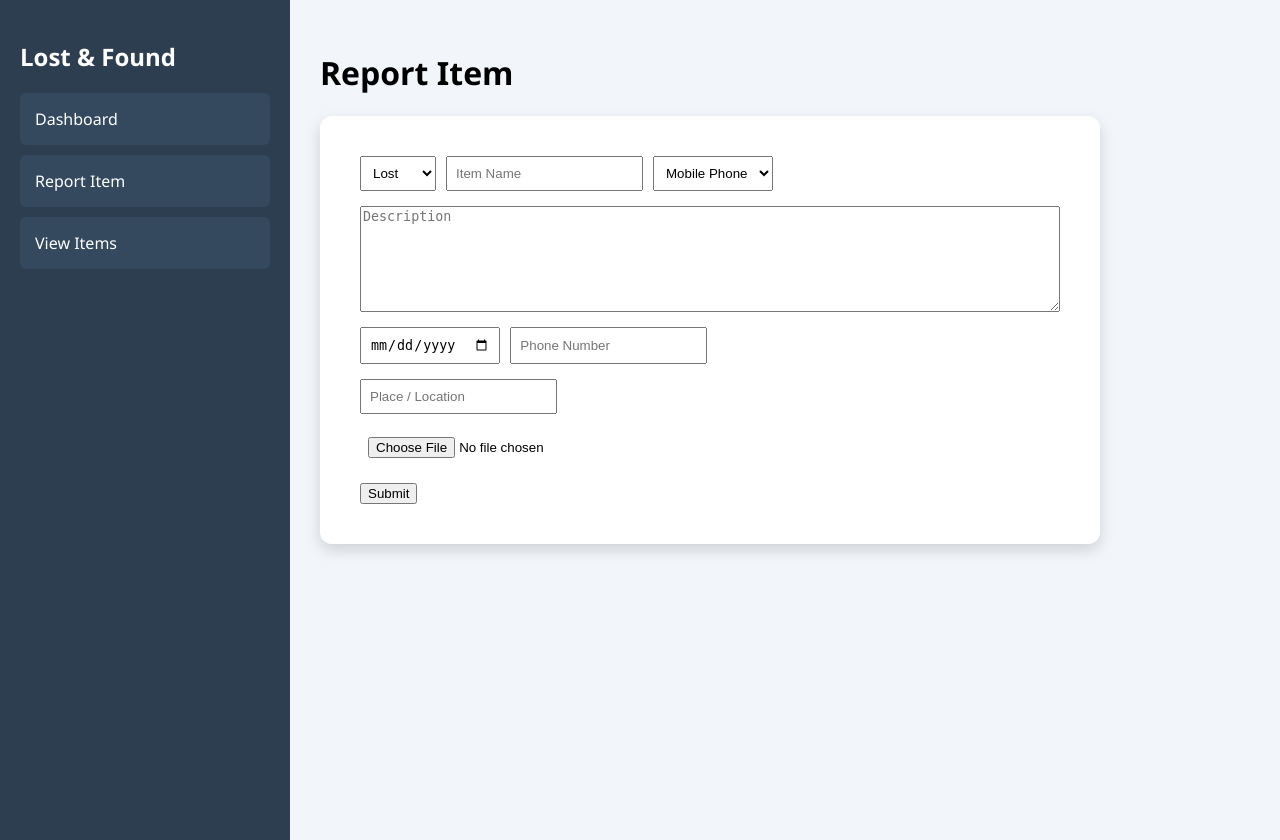
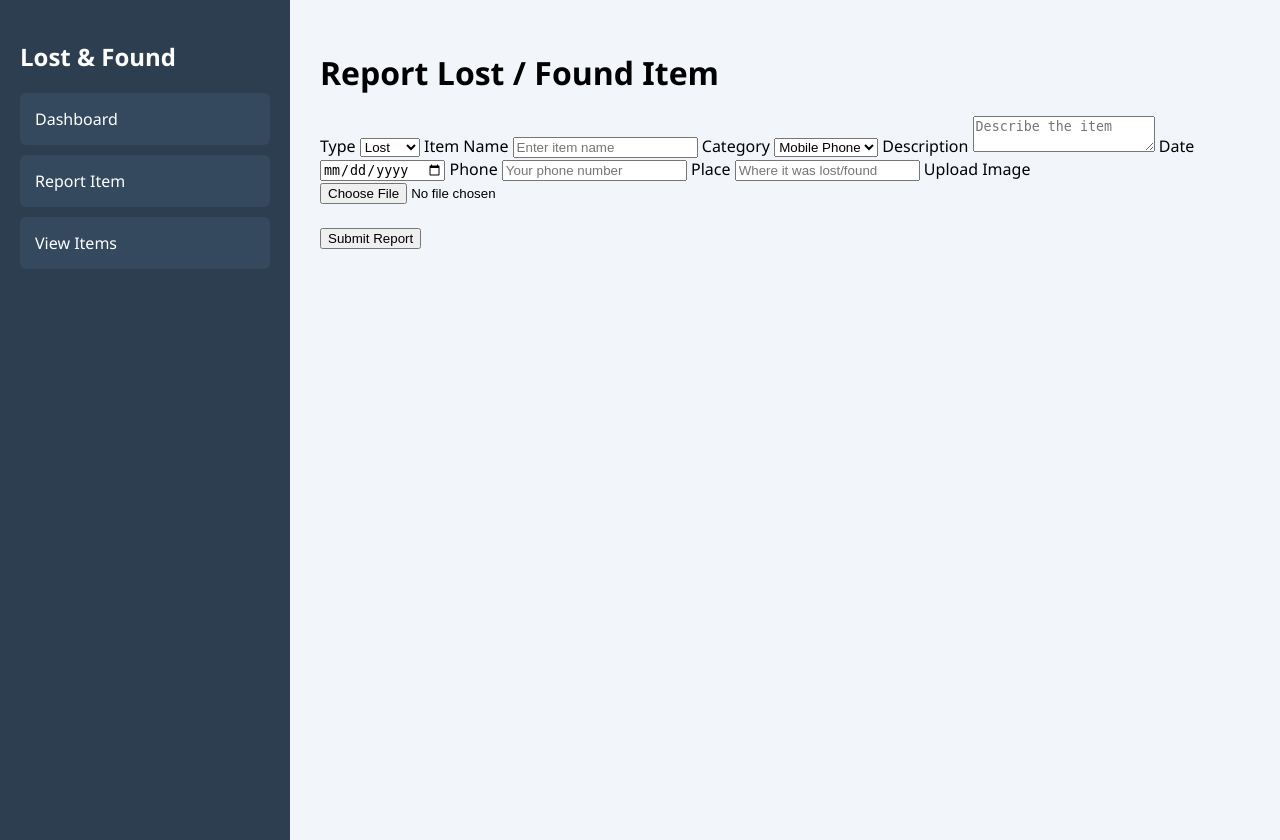
Before and after one commit to sayansamanta5089-netizen/Lost-Found-System-Project, a Flask app: page /report in a window 1280 px wide. Run offline with Flask 3, Linux system fonts and the light colour scheme.

Commit message:
Enhance report item form with labels and improved layout
Updated the report form layout and added labels for better user guidance.

```diff
--- a/lost_found_project/templates/report.html
+++ b/lost_found_project/templates/report.html
@@ -1,48 +1,45 @@
 {% extends "layout.html" %}
 {% block content %}
 
-<h1>Report Item</h1>
-
-<div class="card report-card">
+<h1>Report Lost / Found Item</h1>
 
 <form method="POST" enctype="multipart/form-data">
 
-<div class="form-group">
+<label>Type</label>
 <select name="type">
 <option value="lost">Lost</option>
 <option value="found">Found</option>
 </select>
 
-<input name="name" placeholder="Item Name">
+<label>Item Name</label>
+<input name="name" placeholder="Enter item name" required>
 
+<label>Category</label>
 <select name="category">
 {% for c in categories %}
-<option>{{c}}</option>
+<option value="{{c}}">{{c}}</option>
 {% endfor %}
 </select>
-</div>
 
-<div class="form-group">
-<textarea name="desc" placeholder="Description"></textarea>
-</div>
+<label>Description</label>
+<textarea name="desc" placeholder="Describe the item"></textarea>
 
-<div class="form-group">
+<label>Date</label>
 <input type="date" name="date">
-<input name="phone" placeholder="Phone Number">
-</div>
 
-<div class="form-group">
-<input name="place" placeholder="Place / Location">
-</div>
+<label>Phone</label>
+<input name="phone" placeholder="Your phone number">
 
-<div class="form-group">
+<label>Place</label>
+<input name="place" placeholder="Where it was lost/found">
+
+<label>Upload Image</label>
 <input type="file" name="image">
-</div>
 
-<button type="submit">Submit</button>
+<br><br>
+
+<button type="submit">Submit Report</button>
 
 </form>
 
-</div>
-
 {% endblock %}
```
